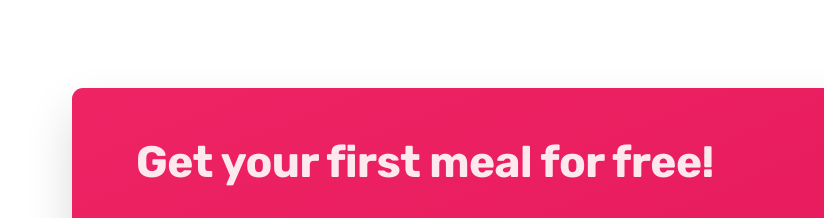
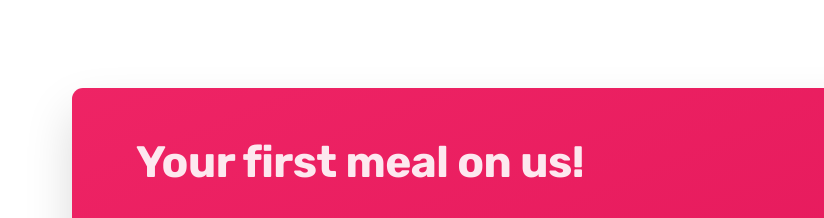
Before and after one commit to harshturna/Munch, a plain HTML site: page index.html in a window 1280 px wide. Shown: the part 6460-6678 px from the top of the page, 0-824 px from the left. Drawn offline with nearby package versions, Linux system fonts and the light colour scheme; some packages are replaced by stand-ins of ours; grey boxes are pictures that could not be loaded; a script that the page names is missing.

Commit message:
Change form heading text

```diff
--- a/index.html
+++ b/index.html
@@ -472,7 +472,7 @@
             <div class="container">
                 <div class="cta">
                     <div class="cta-text-box">
-                        <h2 class="heading-secondary">Get your first meal for free!</h2>
+                        <h2 class="heading-secondary">Your first meal on us!</h2>
                         <p class="cta-text">
                             Healthy, tasty and hassle-free meals are waiting for you. Start eating well today. You can
                             cancel or pause anytime. And the first meal is on us!
```
